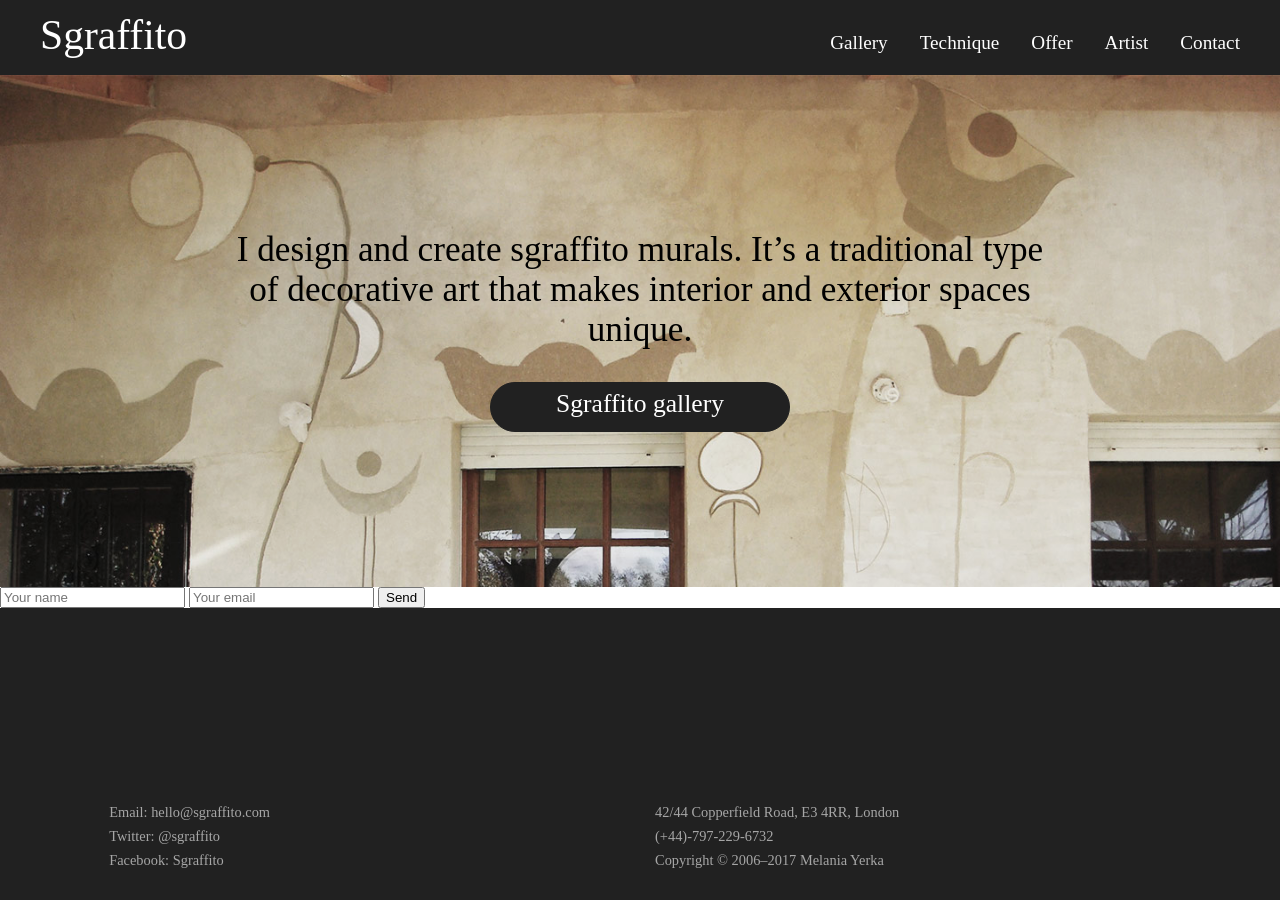
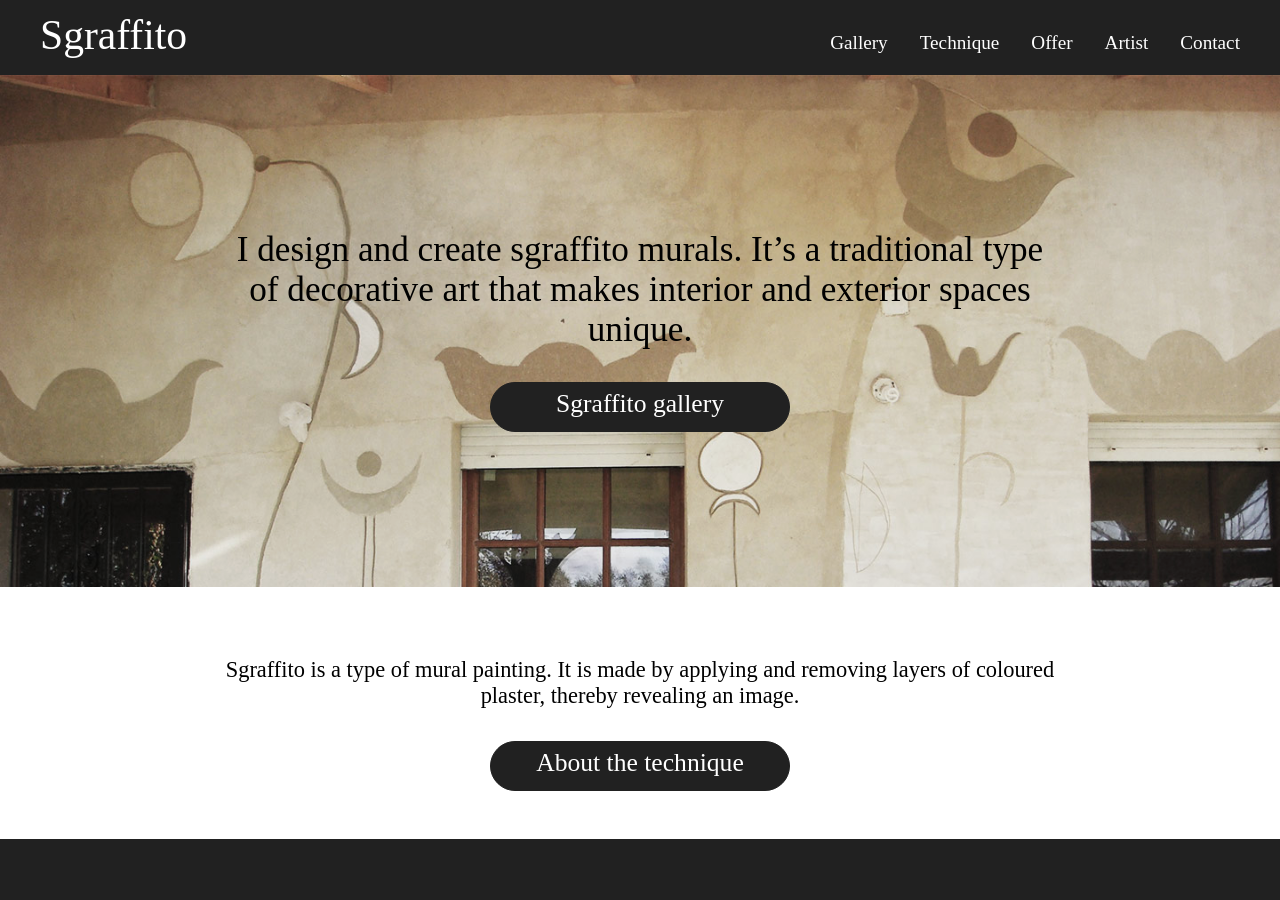
Before and after one commit to marek-kultys/trowel-and-lime, a Jekyll site: the page built from index.html, in a window 1280 px wide. Built offline with Jekyll 4.4.1, drawn with Linux system fonts in a browser that asks for light colours; some web fonts are replaced.

Commit message:
sections included

```diff
--- a/_sass/body.scss
+++ b/_sass/body.scss
@@ -52,7 +52,10 @@ a {
 p {
    font-family: 'Scope One', serif;
    font-weight: 400;
-   font-size: 1.4em
+   font-size: 1.4em;
+   @include media($medium) {
+      font-size: 1.2em;
+   }
 }
 
 h1, h2, h3, h4, h5, h6 {
--- a/_sass/footer.scss
+++ b/_sass/footer.scss
@@ -1,5 +1,5 @@
 footer {
-   position: absolute;
+   position: relative;
    margin: 0;
    left: 0;
    bottom: 0;
--- a/_sass/main.scss
+++ b/_sass/main.scss
@@ -3,16 +3,11 @@ main {
    position: absolute;
    top: 75px;
    z-index: 1;
-   margin-bottom: -120px; /* equal to footer height */
-   &:after {
-      content: "";
-      display: block;
-   }
 
    section {
+      @include outer-container(100%);
+      display: block;
       background-color: white;
-      padding: 0px;
-      margin: 0px;
    }
 
    .hero-image {
@@ -52,4 +47,15 @@ main {
          text-align: center;
       }
    }
+
+   .section-block {
+      text-align: center;
+      padding: 3em 0em;
+      @include span-columns(8);
+      @include shift(2);
+      @include media($medium) {
+         @include span-columns(10);
+         @include shift(1);
+      }
+   }
 }
--- a/index.html
+++ b/index.html
@@ -11,19 +11,22 @@ label: home
          <div class="hero-text">
             <h2>I design and create sgraffito murals. It’s a traditional type of decorative art that makes interior and exterior spaces unique.</h2>
          </div>
-         <a class="button" href="/gallery">
+         <a id="hero-button" class="button" href="/gallery">
             <h3>Sgraffito gallery</h3>
          </a>
       </div>
-
-      <!-- <div class="outer-section">
-         <div class="inner-section">
-            <h1>SGRAFFITO</h1>
-         </div>
-      </div> -->
    </section>
 
-   <section class="tagline" id="tagline">
+   <section id="home-technique">
+      <div class="section-block">
+         <p>Sgraffito is a type of mural painting. It is made by applying and removing layers of coloured plaster, thereby revealing an image.</p>
+         <a class="button" href="/gallery">
+            <h3>About the technique</h3>
+         </a>
+      </div>
+   </section>
+
+   <!-- <section class="tagline" id="tagline">
       <div class="outer-section">
          <div class="inner-section">
             <form action="https://formspree.io/mrklts@onet.eu"
@@ -36,6 +39,6 @@ label: home
             </form>
          </div>
       </div>
-   </section>
+   </section> -->
 
 </article>
```
